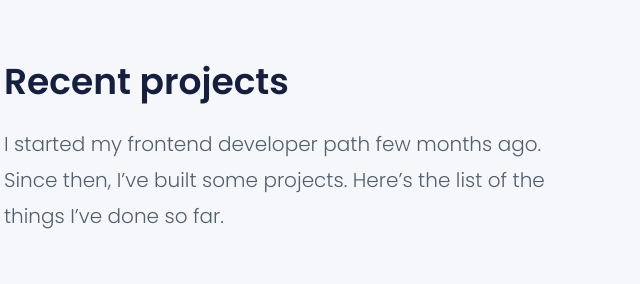
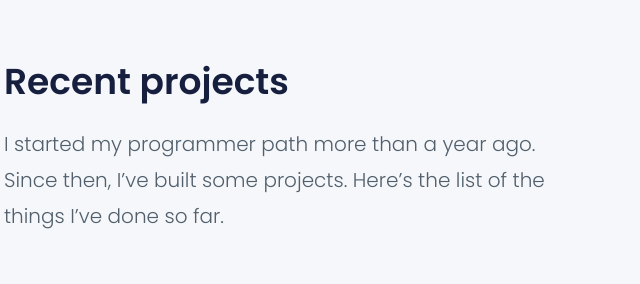
Before and after one commit to mateuszkornecki/mateuszkornecki.github.io, a website: page src/content/index.html in a window 1280 px wide. Shown: the part 2000-2284 px from the top of the page, 36-676 px from the left. Drawn offline with nearby package versions, Linux system fonts and the light colour scheme; files that its build step writes are made by us from their sources; no server answers; files whose address does not match are found by name.

Commit message:
feat: updated page content

```diff
--- a/src/content/index.html
+++ b/src/content/index.html
@@ -92,8 +92,8 @@
                     Recent projects
                 </h2>
                 <p class="projects__description section__description">
-                    I started my frontend developer path few months ago. Since then, I’ve built some projects. Here’s
-                    the list of the things I’ve done so far.
+                  I started my programmer path more than a year ago. Since then, I’ve built some projects. Here’s
+                  the list of the things I’ve done so far.
                 </p>
                 <div class="repositories repositories--js">
                     <!--Filled with JavaScript-->
```
